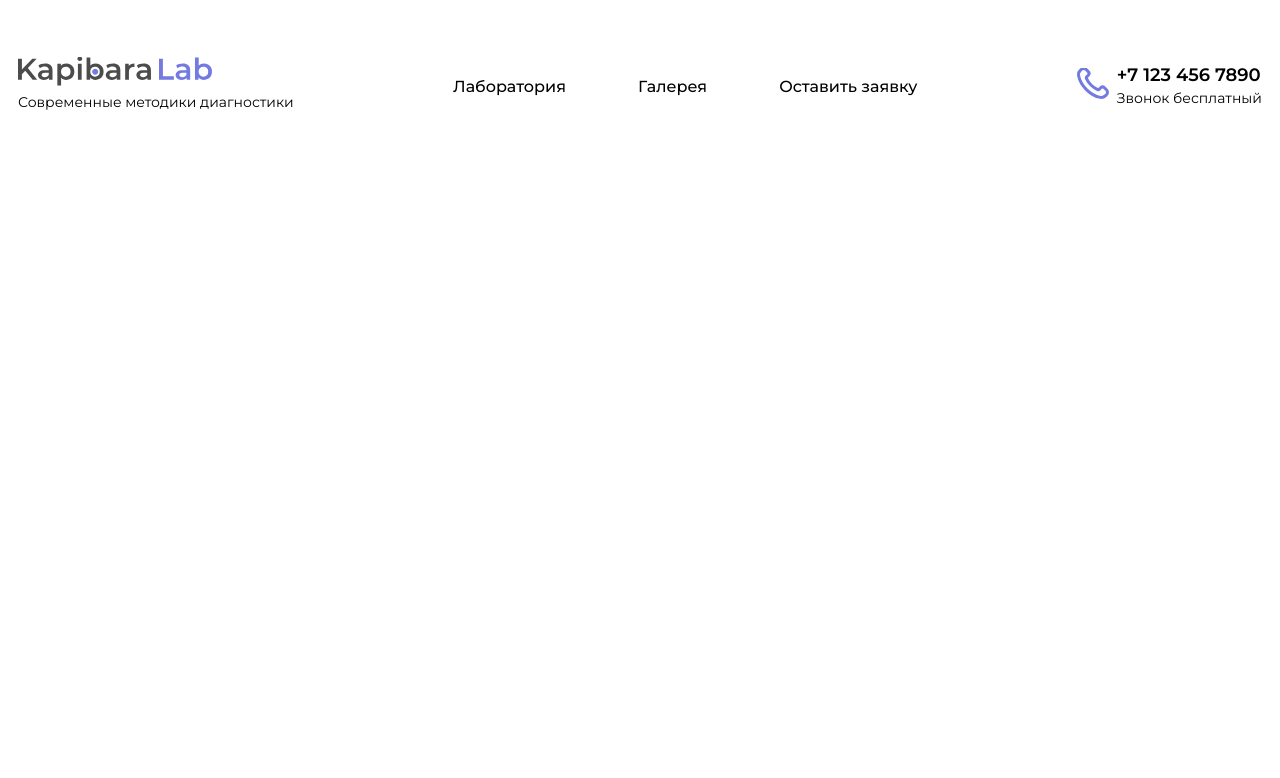
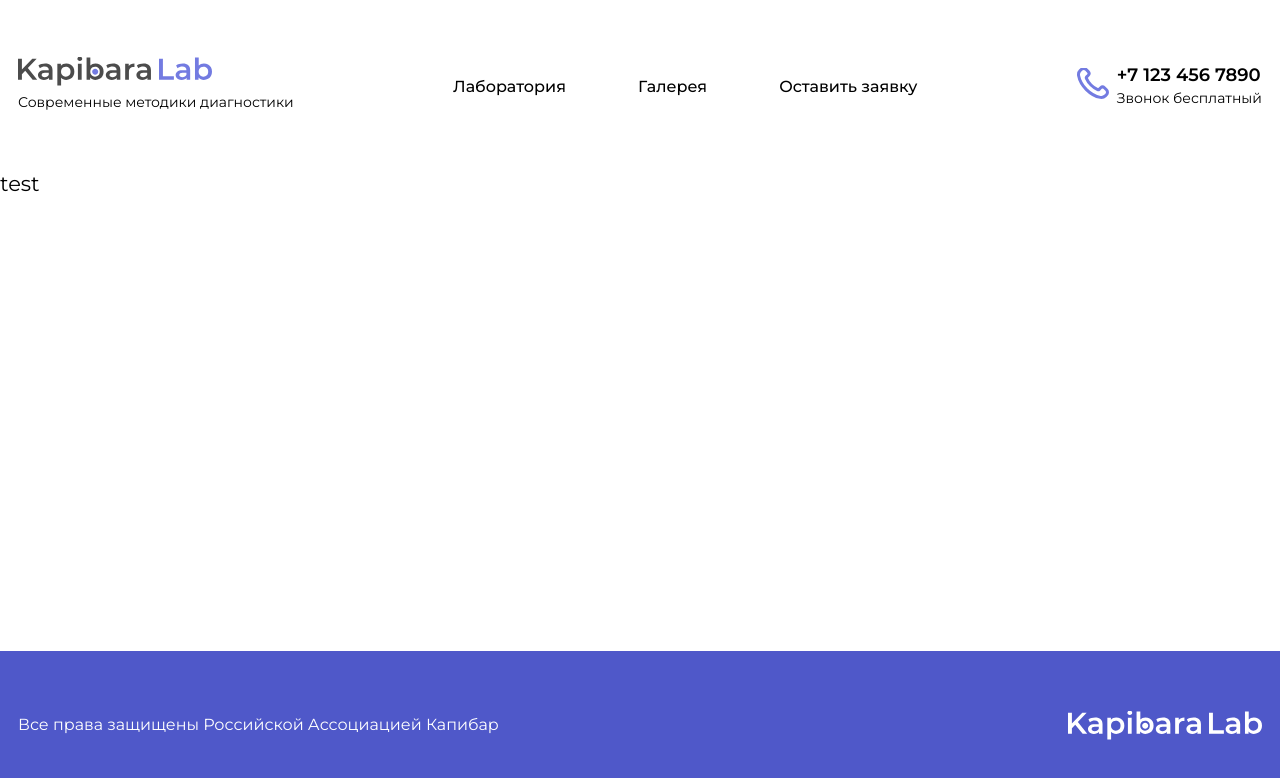
Before and after one commit to PirskiyMI/kapibara-lab, a React (Vite) app: page / in a window 1280 px wide. Shown: the top 778 px of the page. Built offline with nearby package versions, Linux system fonts and the light colour scheme.

Commit message:
finished TheFooter

```diff
--- a/src/app/index.tsx
+++ b/src/app/index.tsx
@@ -1,10 +1,13 @@
-import { Header } from '../components/header';
+import { TheFooter } from '../components/footer';
+import { TheHeader } from '../components/header';
 import './styles.scss';
 
 export const App = () => {
    return (
       <div className="wrapper">
-         <Header />
+         <TheHeader />
+         <main className="main">test</main>
+         <TheFooter />
       </div>
    );
 };
--- a/src/app/styles.scss
+++ b/src/app/styles.scss
@@ -0,0 +1,16 @@
+.wrapper {
+   min-height: 100%;
+   display: flex;
+   flex-direction: column;
+}
+
+.container {
+   width: 100%;
+   max-width: 1436px;
+   margin: 0 auto;
+   padding: 0 18px;
+}
+
+.main {
+   flex: 1 1 auto;
+}
--- /dev/null
+++ b/src/components/footer/index.tsx
@@ -0,0 +1,16 @@
+import { FC } from 'react';
+import styles from './styles.module.scss';
+import { Logo } from '../ui/logo';
+
+export const TheFooter: FC = () => {
+   return (
+      <footer className={styles.footer}>
+         <div className={`${styles.footer__container} container`}>
+            <Logo type="alternative" />
+            <div className={styles.footer__copyright}>
+               Все права защищены Российской Ассоциацией Капибар
+            </div>
+         </div>
+      </footer>
+   );
+};
--- /dev/null
+++ b/src/components/footer/styles.module.scss
@@ -0,0 +1,26 @@
+.footer {
+   padding: 24px 0;
+   color: rgb(var(--color-light));
+   background-color: rgb(var(--color-secondary));
+   &__container {
+      display: flex;
+      flex-direction: column;
+      align-items: center;
+      text-align: center;
+      row-gap: 18px;
+   }
+   &__copyright {
+      font-size: var(--font-s-smallest);
+      line-height: var(--line-h-text-small);
+   }
+   @media (min-width: 900px) {
+      padding: 60px 0;
+      &__container {
+         flex-direction: row-reverse;
+         justify-content: space-between;
+      }
+      &__copyright {
+         font-size: var(--font-s-smaller);
+      }
+   }
+}
--- a/src/components/header/index.tsx
+++ b/src/components/header/index.tsx
@@ -4,7 +4,7 @@ import { HeaderContent } from './header-content';
 import { HeaderNav } from './header-nav';
 import { HeaderSocial } from './header-social';
 
-export const Header: FC = () => {
+export const TheHeader: FC = () => {
    return (
       <header className={styles.header}>
          <div className={`${styles.header__container} container`}>
--- a/src/components/ui/logo/index.tsx
+++ b/src/components/ui/logo/index.tsx
@@ -7,5 +7,5 @@ interface Props {
 }
 
 export const Logo: FC<Props> = ({ type = 'default' }) => {
-   return <div>{type === 'default' ? <DefLogo /> : <AltLogo />}</div>;
+   return <>{type === 'default' ? <DefLogo /> : <AltLogo />}</>;
 };
--- a/src/styles/global.scss
+++ b/src/styles/global.scss
@@ -2,18 +2,11 @@
 @import './normalize.scss';
 
 body {
+   height: 100%;
    @include default-text();
    font-family: var(--font-family);
 }
 
-.wrapper {
-   display: flex;
-   flex-direction: column;
+#root {
+   height: 100%;
 }
-
-.container {
-   width: 100%;
-   max-width: 1436px;
-   margin: 0 auto;
-   padding: 0 18px;
-}
--- a/src/styles/variables.scss
+++ b/src/styles/variables.scss
@@ -1,5 +1,6 @@
 :root {
    --color-primary: 115, 123, 225;
+   --color-secondary: 79, 88, 201;
    --color-accent: 233, 234, 249;
    --color-danger: 225, 115, 115;
    --color-light: 255, 255, 255;
@@ -31,4 +32,8 @@
    --line-h-title-default: 122%;
 
    --border-r-default: 8px;
+
+   @media (max-width: 900px) {
+      --font-s-smallest: 12px;
+   }
 }
```
